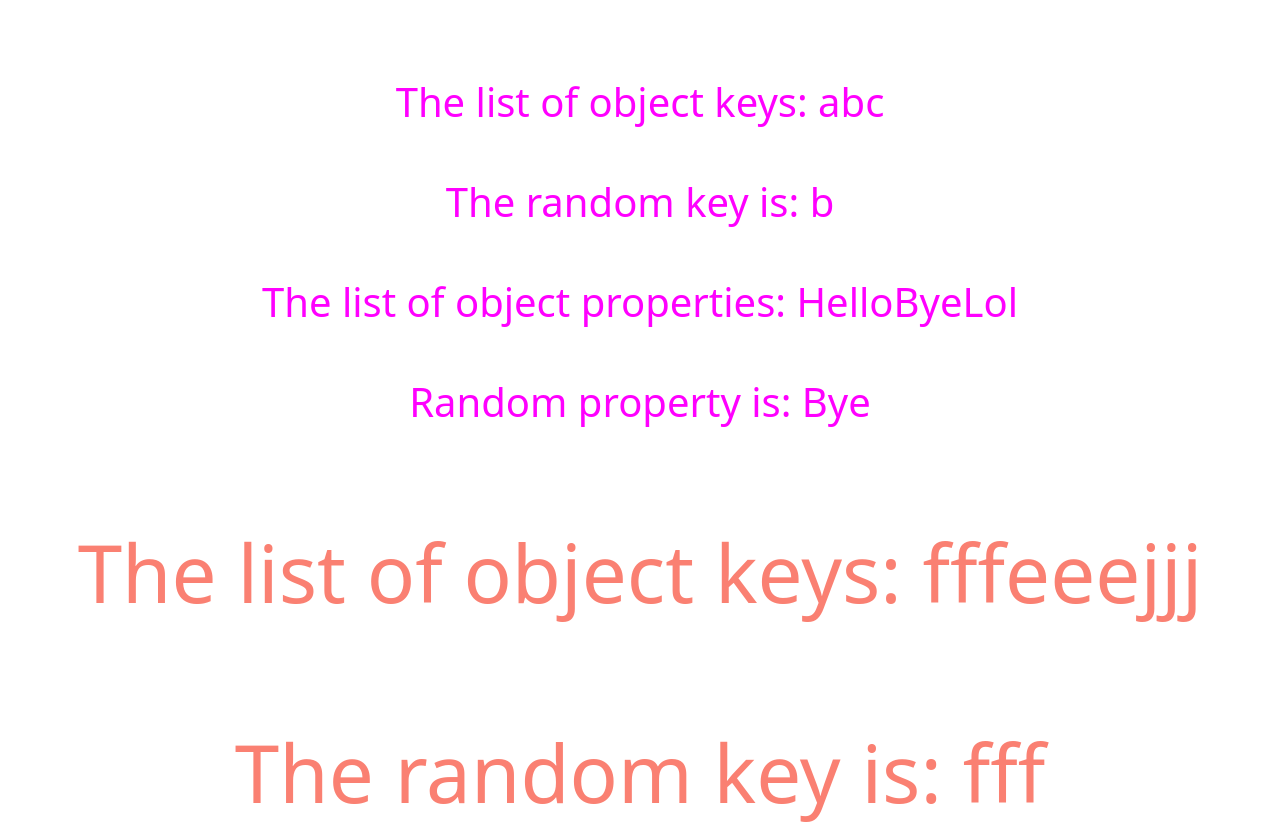
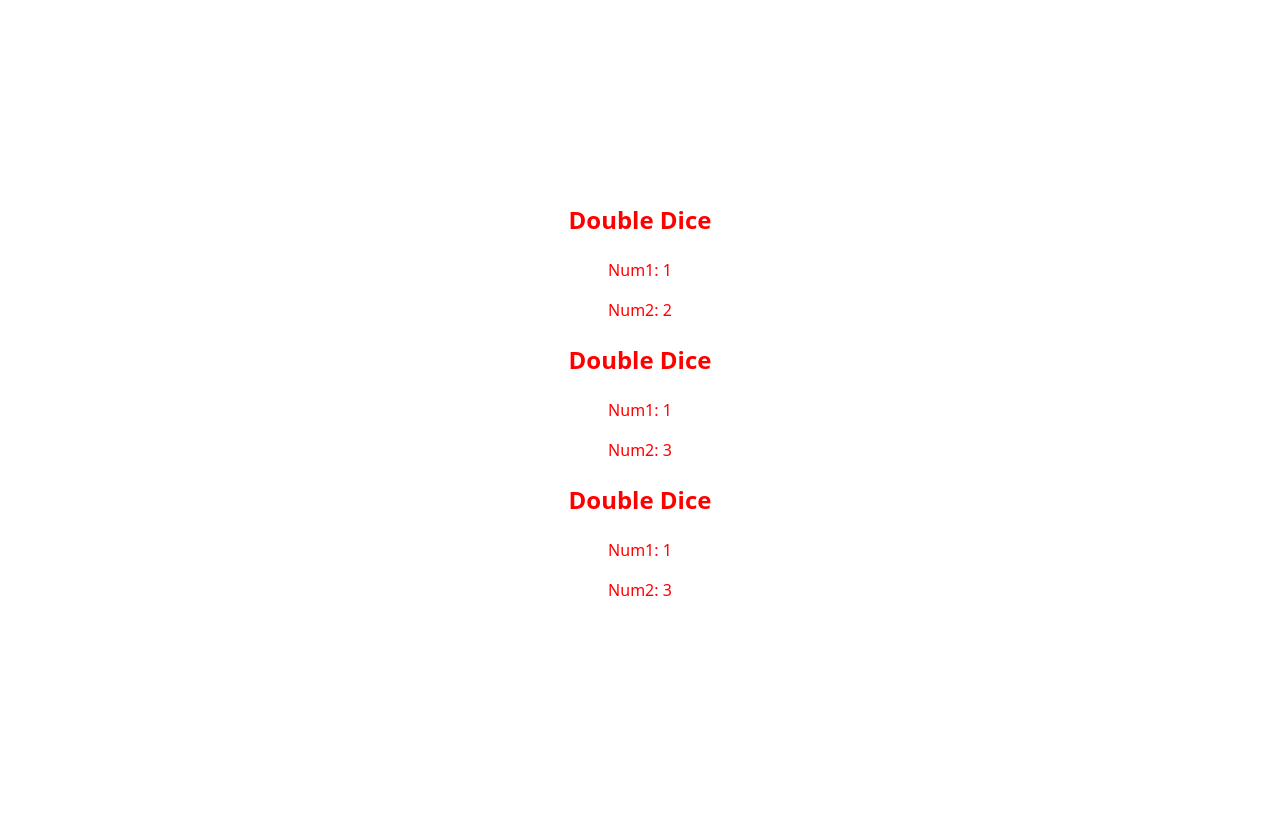
Before and after one commit to TetianaTalebi/my_react_vite_app_2, a React (Vite) app in the folder my_react_vite_app_2/: page / in a window 1280 px wide. Shown: the top 824 px of the page. After the commit the page ends 800 px from the top, so only its background shows below. Built offline with nearby package versions, Linux system fonts and the light colour scheme.

Commit message:
Add dynamic styles logic into DoubleDice component

```diff
--- a/my_react_vite_app_2/src/App.jsx
+++ b/my_react_vite_app_2/src/App.jsx
@@ -1,15 +1,14 @@
 import './App.css'
-import ListPicker from './ListPicker';
+import DoubleDice from './DoubleDice'
 
 function App() {
-  // Dynamic styles
-    const styles = {color: "magenta", fontSize: "40px"};
+
 
   return (
     <>
-      <ListPicker style={styles} values={{a: "Hello", b: "Bye", c: "Lol"}} />
-      <ListPicker style={{color: "salmon", fontSize: "80px"}} values={{fff: 123, eee: 456, jjj: 999}} />
-      <ListPicker values={{e: 111, m: 222, n: 333}} />
+      <DoubleDice />
+      <DoubleDice />
+      <DoubleDice />
     </>
   )
 }
--- a/my_react_vite_app_2/src/DoubleDice.jsx
+++ b/my_react_vite_app_2/src/DoubleDice.jsx
@@ -4,10 +4,16 @@ export default function DoubleDice(){
     const num1 = Math.floor(Math.random()*3)+1;
     const num2 = Math.floor(Math.random()*3)+1;
 
+    // Make code more readable
+    const isWinner = num1 === num2;
+
+    // Provide dynamic styles
+    const styles = {color: isWinner ? "lime":"red"}
+
     return (
-        <div>
+        <div style={styles}>
             <h2>Double Dice</h2>
-            {num1===num2 && <h3>You win!</h3>}
+            {isWinner && <h3>You win!</h3>}
             <p>Num1: {num1}</p>
             <p>Num2: {num2}</p>
         </div>
```
